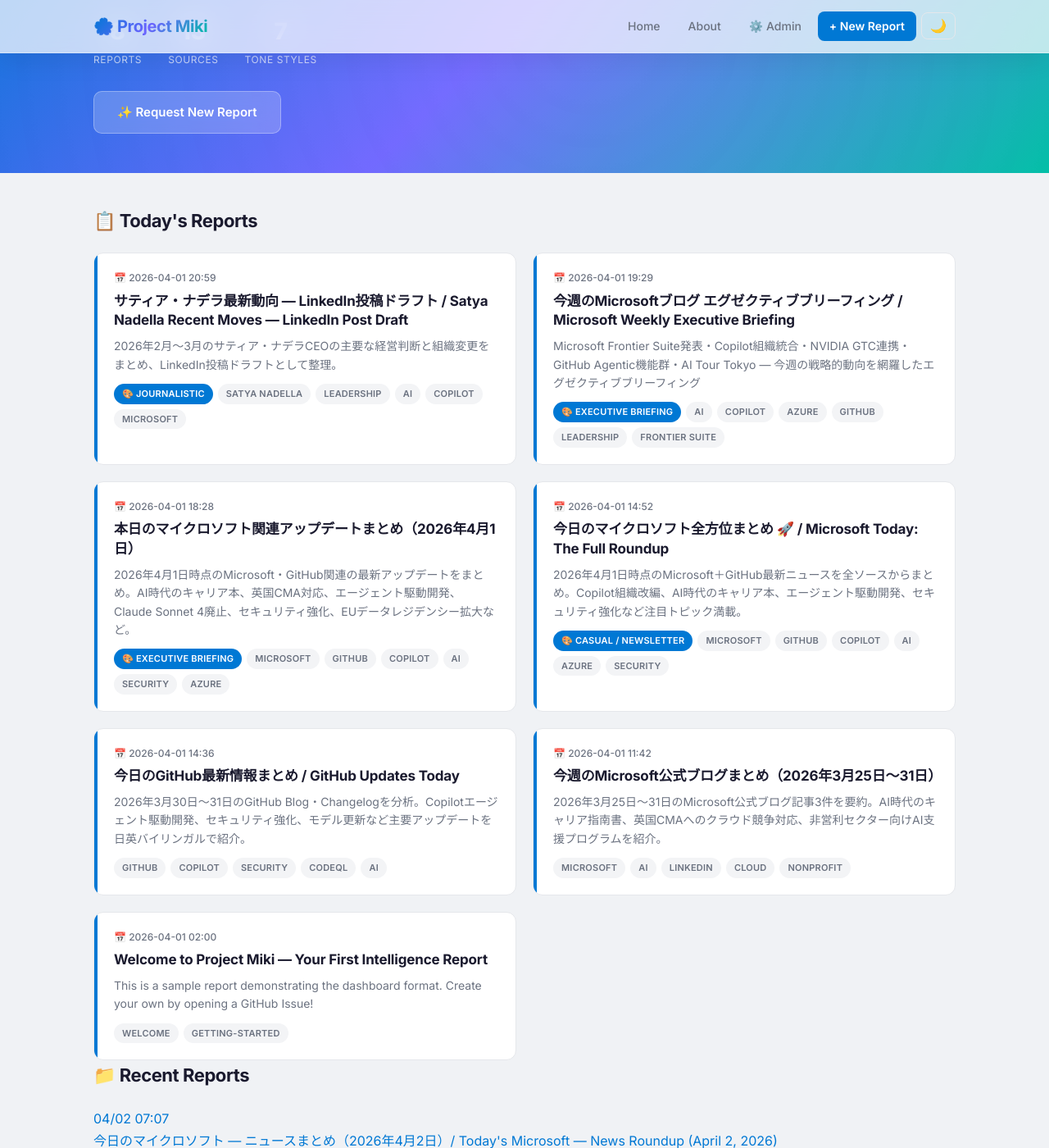
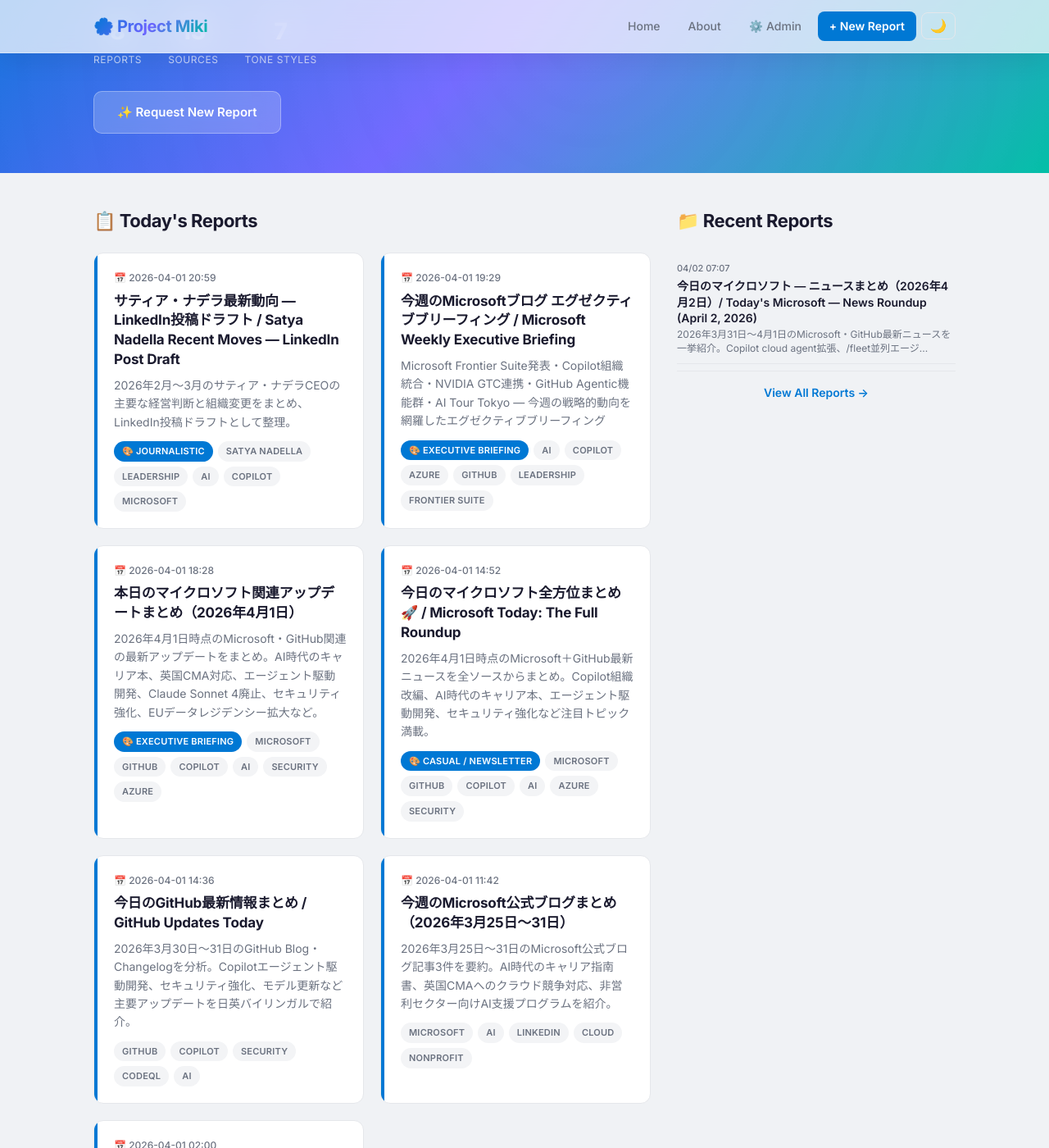
Before and after one commit to shinyay/cloud-agent-demo, a Jekyll site: the page built from index.md, in a window 1280 px wide and 1400 px high, scrolled down 243 px. Shown: the whole window at 82% size. Built offline with Jekyll 4.4.1, drawn with Linux system fonts in a browser that asks for light colours.

Commit message:
fix: restore two-panel layout + adaptive card grid
Root cause: .dashboard-layout CSS was lost during a Design Specialist rewrite.

Fixes:
1. Added .dashboard-layout CSS grid:
   - Mobile: single column (sidebar below)
   - ≥768px: main + 280px sidebar
   - ≥1200px: main + 340px sidebar

2. Changed .report-list from fixed 'repeat(2, 1fr)' to
   'auto-fill, minmax(280px, 1fr)' — cards now adapt:
   - 1 card → full width (no narrow/tall card)
   - 2 cards → side by side
   - 3+ cards → fills available columns

3. Added .sidebar-report-list/item styles for compact sidebar list

Co-authored-by: Copilot <223556219+Copilot@users.noreply.github.com>

```diff
--- a/assets/css/style.css
+++ b/assets/css/style.css
@@ -310,11 +310,79 @@ main {
   letter-spacing: -0.02em;
 }
 
+/* ── Dashboard Two-Panel Layout ── */
+.dashboard-layout {
+  display: grid;
+  grid-template-columns: 1fr;
+  gap: 32px;
+}
+
+@media (min-width: 768px) {
+  .dashboard-layout {
+    grid-template-columns: 1fr 280px;
+    gap: 28px;
+  }
+}
+
+@media (min-width: 1200px) {
+  .dashboard-layout {
+    grid-template-columns: 1fr 340px;
+    gap: 32px;
+  }
+}
+
+.dashboard-main { min-width: 0; }
+.dashboard-sidebar { min-width: 0; }
+
+/* ── Sidebar Report List ── */
+.sidebar-report-list {
+  list-style: none;
+  padding: 0;
+}
+
+.sidebar-report-item {
+  border-bottom: 1px solid var(--color-border);
+  padding: 10px 0;
+}
+
+.sidebar-report-item:last-child { border-bottom: none; }
+
+.sidebar-report-item a {
+  text-decoration: none;
+  color: inherit;
+  display: block;
+}
+
+.sidebar-report-item a:hover .sidebar-report-title {
+  color: var(--color-primary);
+}
+
+.sidebar-report-date {
+  font-size: 11px;
+  color: var(--color-text-secondary);
+  font-weight: 500;
+}
+
+.sidebar-report-title {
+  font-size: 14px;
+  font-weight: 600;
+  color: var(--color-text);
+  line-height: 1.4;
+  margin: 2px 0;
+  transition: color var(--transition);
+}
+
+.sidebar-report-excerpt {
+  font-size: 12px;
+  color: var(--color-text-secondary);
+  line-height: 1.4;
+}
+
 /* ── Report Card Grid ── */
 .report-list {
   list-style: none;
   display: grid;
-  grid-template-columns: repeat(2, 1fr);
+  grid-template-columns: repeat(auto-fill, minmax(280px, 1fr));
   gap: 20px;
 }
 
```
